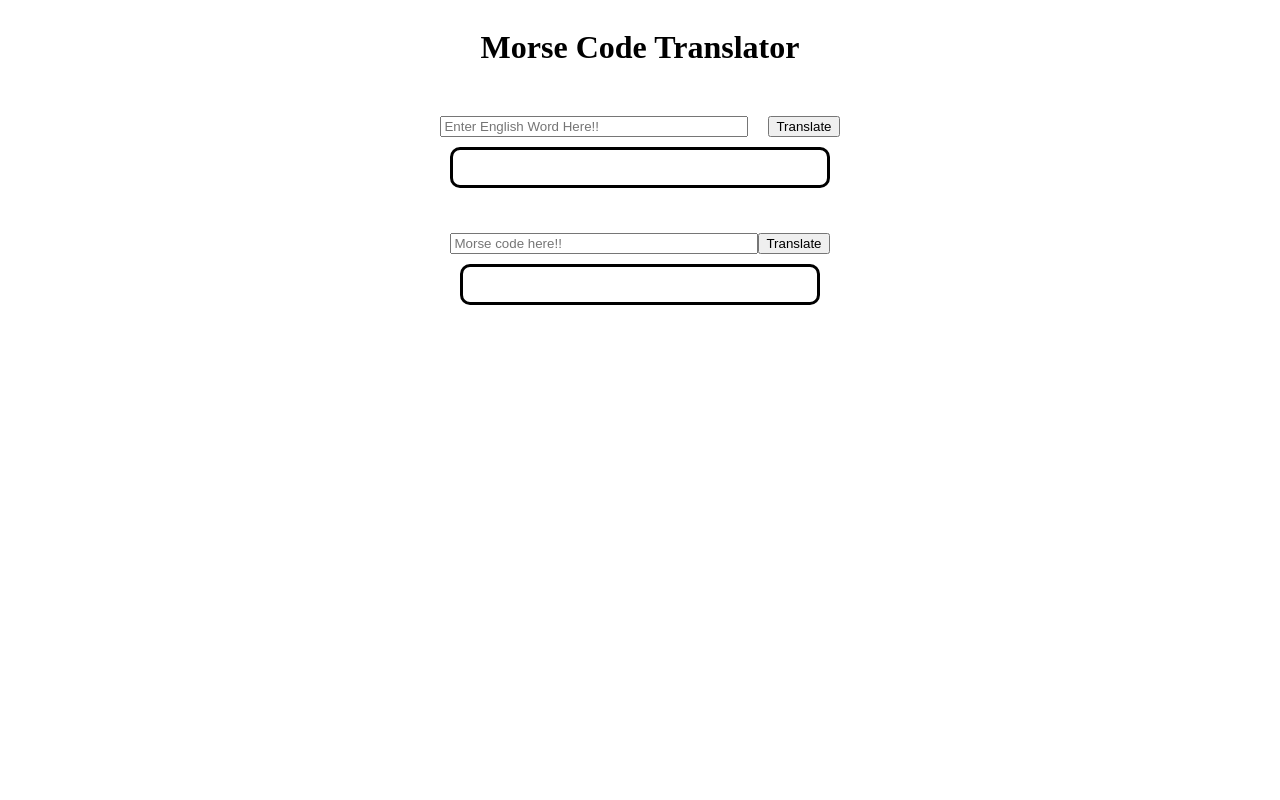
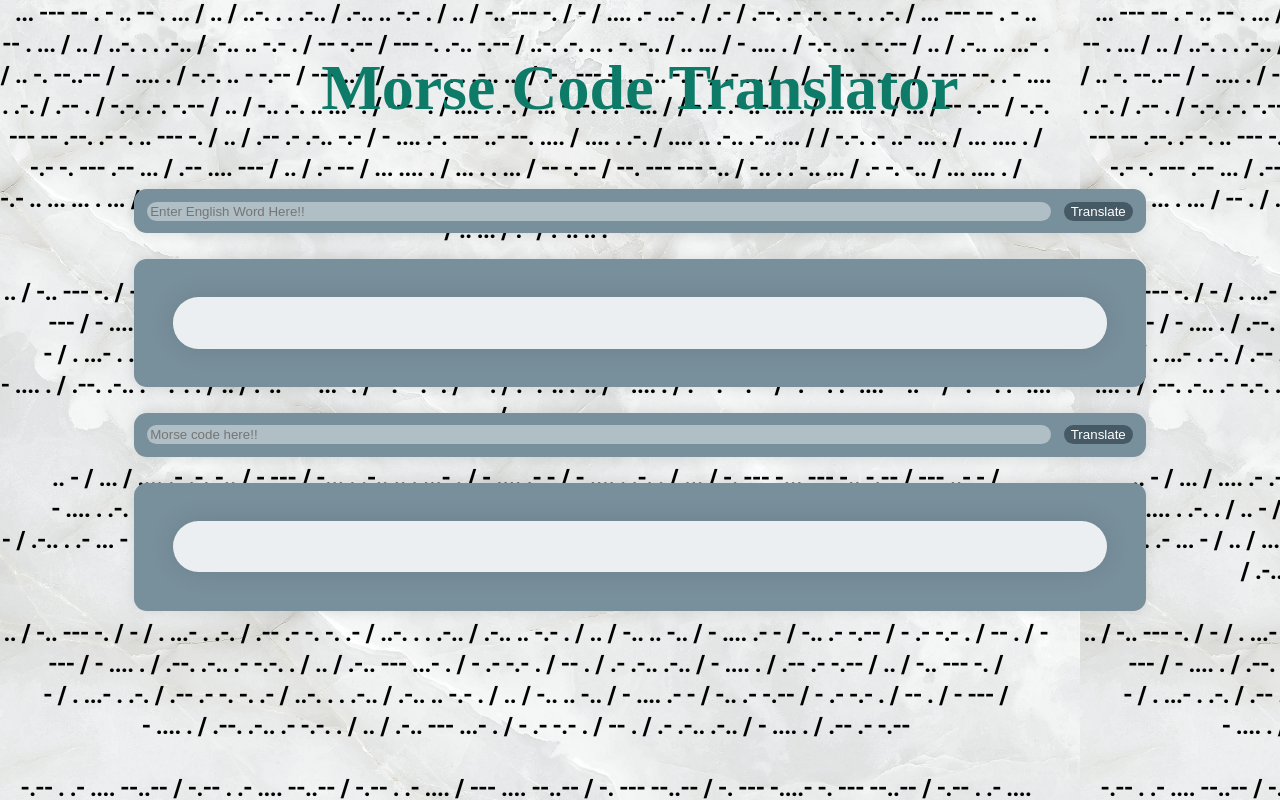
Before and after one commit to Trntannan/morse-translator, a website: page index.html in a window 1280 px wide. Drawn offline with Linux system fonts and the light colour scheme.

Commit message:
a poorly doen commit. have not been up to date

```diff
--- a/app/components/translator.js
+++ /dev/null
@@ -1,36 +0,0 @@
-//1. create an array morse code dictionary for letters of the alphabet
-const morseCodeDictionary = {
-    'A': '.-', 'B': '-...', 'C': '-.-.', 'D': '-..', 'E': '.', 'F': '..-.',
-    'G': '--.', 'H': '....', 'I': '..', 'J': '.---', 'K': '-.-', 'L': '.-..',
-    'M': '--', 'N': '-.', 'O': '---', 'P': '.--.', 'Q': '--.-', 'R': '.-.',
-    'S': '...', 'T': '-', 'U': '..-', 'V': '...-', 'W': '.--', 'X': '-..-',
-    'Y': '-.--', 'Z': '--..',
-    '1': '.----', '2': '..---', '3': '...--', '4': '....-', '5': '.....',
-    '6': '-....', '7': '--...', '8': '---..', '9': '----.', '0': '-----',
-    '?': '..--..', '!': '-.-.--', ',': '--..--', '.': '.-.-.-', ';': '-.-.-.',
-    '+': '.-.-.', '-': '-....-', '/': '-..-.', '=': '-...-'
-};
-
-//2. function = translateToMorse()
-function translateToMorse() {
-    //2.1 engInput = get engField value
-    let engInput = document.getElementById('engField').value.toUpperCase(); //took me a while to figure out without .toUpperCase() it wouldnt work
-    //2.2 let morseOutput = ''
-    let morseOutput = '';
-    //2.3 for iterate over characters in engInput
-    for (let i = 0; i < engInput.length; i++) {
-        //2.4 if character is a property in morse dictionary
-        if (engInput[i] in morseCodeDictionary) {
-            //2.5 morseOutput += morseCodeDictionary[engInput[i]] + ' '
-            morseOutput += morseCodeDictionary[engInput[i]] + ' ';
-        } else {
-            //2.6 else morseOutput += '/ '
-            morseOutput += '/ ';
-        }
-    }
-    //2.7 display morseOutput
-    document.getElementById('morse-output').innerHTML = morseOutput;
-}
-
-//add eventlistener for .eng-to-btn onclick
-document.querySelector('.eng-to-btn').addEventListener('click', translateToMorse);
--- /dev/null
+++ b/app/scripts/translate-to-morse.js
@@ -0,0 +1,56 @@
+const copym = document.getElementById('copyBtnMorse');
+const refreshm = document.getElementById('refreshBtnMorse');
+const checkm = document.getElementById('checkMorse');
+
+//1. create an list of objects morse code dictionary for letters of the alphabet
+const morseCodeDictionary = {
+    'A': '.-', 'B': '-...', 'C': '-.-.', 'D': '-..', 'E': '.', 'F': '..-.',
+    'G': '--.', 'H': '....', 'I': '..', 'J': '.---', 'K': '-.-', 'L': '.-..',
+    'M': '--', 'N': '-.', 'O': '---', 'P': '.--.', 'Q': '--.-', 'R': '.-.',
+    'S': '...', 'T': '-', 'U': '..-', 'V': '...-', 'W': '.--', 'X': '-..-',
+    'Y': '-.--', 'Z': '--..',
+    '1': '.----', '2': '..---', '3': '...--', '4': '....-', '5': '.....',
+    '6': '-....', '7': '--...', '8': '---..', '9': '----.', '0': '-----',
+    '?': '..--..', '!': '-.-.--', ',': '--..--', '.': '.-.-.-', ';': '-.-.-.',
+    '+': '.-.-.', '-': '-....-', '/': '-..-.', '=': '-...-'
+};
+
+//2. function = translateToMorse()
+function translateToMorse() {
+    const engInput = document.getElementById('engField').value.toUpperCase();
+    let morseOutput = '';
+
+
+    for (let i = 0; i < engInput.length; ++i) {
+        if (engInput[i] in morseCodeDictionary) {
+            morseOutput += morseCodeDictionary[engInput[i]] + ' ';
+        } else {
+            morseOutput += '/ ';
+        }
+    }
+
+    morseOutput = morseOutput.trim();
+
+    document.getElementById('morse-output').innerText = morseOutput;
+
+    refreshm.classList.remove("hide");
+    copym.classList.remove("hide");
+};
+
+function refreshPageMorse() {
+    location.reload();
+};
+
+function copyToClipboardMorse() {
+    const morseOutput = document.getElementById('morse-output').innerText;
+    navigator.clipboard.writeText(morseOutput);
+
+    copym.classList.add('hide');
+    checkm.classList.remove('hide');
+
+};
+
+
+document.querySelector('.eng-to-btn').addEventListener('click', translateToMorse);
+document.getElementById('refreshBtnMorse').addEventListener('click', refreshPageMorse);
+document.getElementById('copyBtnMorse').addEventListener('click', copyToClipboardMorse);
--- a/app/styling/styles.css
+++ b/app/styling/styles.css
@@ -1,41 +1,149 @@
+/* General Styles */
 body {
+    background-color: #f2f2f2;
+    color: #333;
     display: flex;
     flex-direction: column;
     justify-content: center;
     align-items: center;
+    background-image: url("../images/lyrics.png");
 }
 
 h1 {
-    margin-bottom: 50px;
+    margin-bottom: 3vw;
+    color: #0e7b69;
+    transition: margin-bottom 0.3s ease;
+    font-size: 4rem;
+
 }
 
-#morse-output, #english-output {
-    background-color: #ffffff;
-    border-color: black;
-    border: solid;
-    border-radius: 10px;
-    margin: 10px;
-    display: flex;
-    flex-direction: column;
-    padding: 10px;
-    min-height: 15px;
-    max-width: 400px;
+.text-input {
+    background-color: #b0bec5;
+    color: #333;
+    border-radius: 1vw;
+    transition: background-color 0.3s ease, color 0.3s ease;
 }
 
-.eng-to-morse-container {
-    margin-bottom: 35px;
+.container {
+    width: 80%;
 }
 
-.eng-to-morse-input, .morse-to-eng-input {
-    display: flex;
-    align-items: baseline;
-    justify-content: space;
+.eng-to-btn,
+.morse-to-btn {
+    background-color: #455a64;
+    color: #fff;
+    border-radius: 1vw;
+    transition: margin-left 0.3s ease, border-width 0.3s ease;
+    margin-left: 1vw;
 }
 
-button.eng-to-btn, button.morse-eng-btn {
-    margin-left: 20px;
+/* Input Containers */
+#morse-output,
+#eng-output {
+    margin: 2vw;
+    padding: 2vw;
+    background-color: #eceff1;
+    border-radius: 2vw;
+    box-shadow: 0 0 2vw rgba(0, 0, 0, 0.1);
+    transition: margin 0.3s ease, padding 0.3s ease, background-color 0.3s ease, box-shadow 0.3s ease;
+    position: relative; /* Added */
 }
 
-#morseField, #engField {
-    width: 300px;
+/* Input Fields */
+#morseField,
+#engField {
+    width: 20vw;
+    border-radius: 1vw;
+    transition: border-width 0.3s ease;
+    flex-grow: 1;
 }
+
+/* Input and Output Display */
+.eng-to-morse-input,
+.morse-to-eng-input,
+.morse-display,
+.eng-display {
+    margin-top: 2vw;
+    padding: 1vw;
+    background-color: #78909c;
+    border-radius: 1vw;
+    box-shadow: 0 0 1vw rgba(0, 0, 0, 0.1);
+    transition: margin-top 0.3s ease, padding 0.3s ease, box-shadow 0.3s ease;
+    position: relative;
+}
+
+.hide {
+    display: none;
+}
+
+.eng-to-morse-input,
+.morse-to-eng-input {
+    display: flex;
+    align-items: center;
+    justify-content: space-between;
+}
+
+#refreshBtnMorse,
+#refreshBtnEng {
+    border: none;
+    background: none;
+    margin-left: 1vw;
+    color: #38454c;
+}
+
+/* Morse and English Output */
+#morse-output,
+#eng-output {
+    font-size: 1.2em;
+}
+
+#checkMorse,
+#checkEng {
+    position: absolute;
+    bottom: 5px; /* Adjust as needed */
+    right: 5px; /* Adjust as needed */
+    background: none;
+    border: none;
+    cursor: pointer;
+    font-size: 1.2em;
+    color: green;
+}
+
+/* Copy */
+#copyBtnMorse,
+#copyBtnEng {
+
+    position: absolute;
+    bottom: 5px; /* Adjust as needed */
+    right: 5px; /* Adjust as needed */
+    background: none;
+    border: none;
+    cursor: pointer;
+    font-size: 1.2em;
+    color: #38454c;
+}
+
+/* Hover Effects */
+.eng-to-btn:hover,
+.morse-to-btn:hover {
+    background-color: #546e7a;
+
+}
+
+.text-input:hover {
+    border: 0.1vw solid #333;
+}
+
+.eng-to-btn,
+.morse-to-btn,
+.text-input {
+    cursor: pointer;
+    border: 0.1vw solid transparent;
+}
+
+/* Adjust the position of the Morse and English output */
+.morse-display,
+.eng-display {
+    position: relative;
+    overflow: hidden;
+}
--- a/index.html
+++ b/index.html
@@ -7,26 +7,36 @@
         <title>Document</title>
     </head>
     <body>
-        <h1>Morse Code Translator</h1>
-        <div class="eng-to-morse-container">
+        <div class="header">
+            <h1>Morse Code Translator</h1>
+        </div>
+
+        <div class="container">
             <div class="eng-to-morse-input">
                 <input class="text-input" id="engField" placeholder="Enter English Word Here!!"></input>
-                <button class="eng-to-btn" onclick="translateToMorse">Translate</button>
-
+                <button class="hide" id="refreshBtnMorse"><i class="fa fa-refresh"></i></button>
+                <button class="eng-to-btn">Translate</button>
             </div>
             <div class="morse-display">
                 <div id="morse-output"></div>
+                <button class="hide" id="copyBtnMorse"><i class="fa-solid fa-copy"></i></button>
+                <div class="hide" id="checkMorse"><i class="fa-solid fa-check"></i></div>
             </div>
         </div>
-        <div class="morse-to-eng-container">
+        <div class="container">
             <div class="morse-to-eng-input">
                 <input class="text-input" id="morseField" placeholder="Morse code here!!"></input>
-                <button class="morse-to-btn" onclick="translateToMorse">Translate</button>
+                <button class="hide" id="refreshBtnEng"><i class="fa fa-refresh"></i></button>
+                <button class="morse-to-btn">Translate</button>
             </div>
             <div class="eng-display">
-                <div id="english-output"></div>
+                <div id="eng-output"></div>
+                <button class="hide" id="copyBtnEng"><i class="fa-solid fa-copy"></i></button>
+                <div class="hide" id="checkEng"><i class="fa-solid fa-check"></i></div>
             </div>
         </div>
-        <script content src="/app/components/translator.js"></script>
+        <script src="app/scripts/translate-to-morse.js"></script>
+        <script src="app/scripts/translate-to-english.js"></script>
+        <script src="https://kit.fontawesome.com/1598ea992f.js" crossorigin="anonymous"></script>
     </body>
 </html>
```
Also changed, not shown: app/tests/translator.test.js (added, +63 -0 lines), jest.setup.js (added, +12 -0 lines), package.json (+16 -4 lines), app/images/lyrics.png (added), 1 other file.
